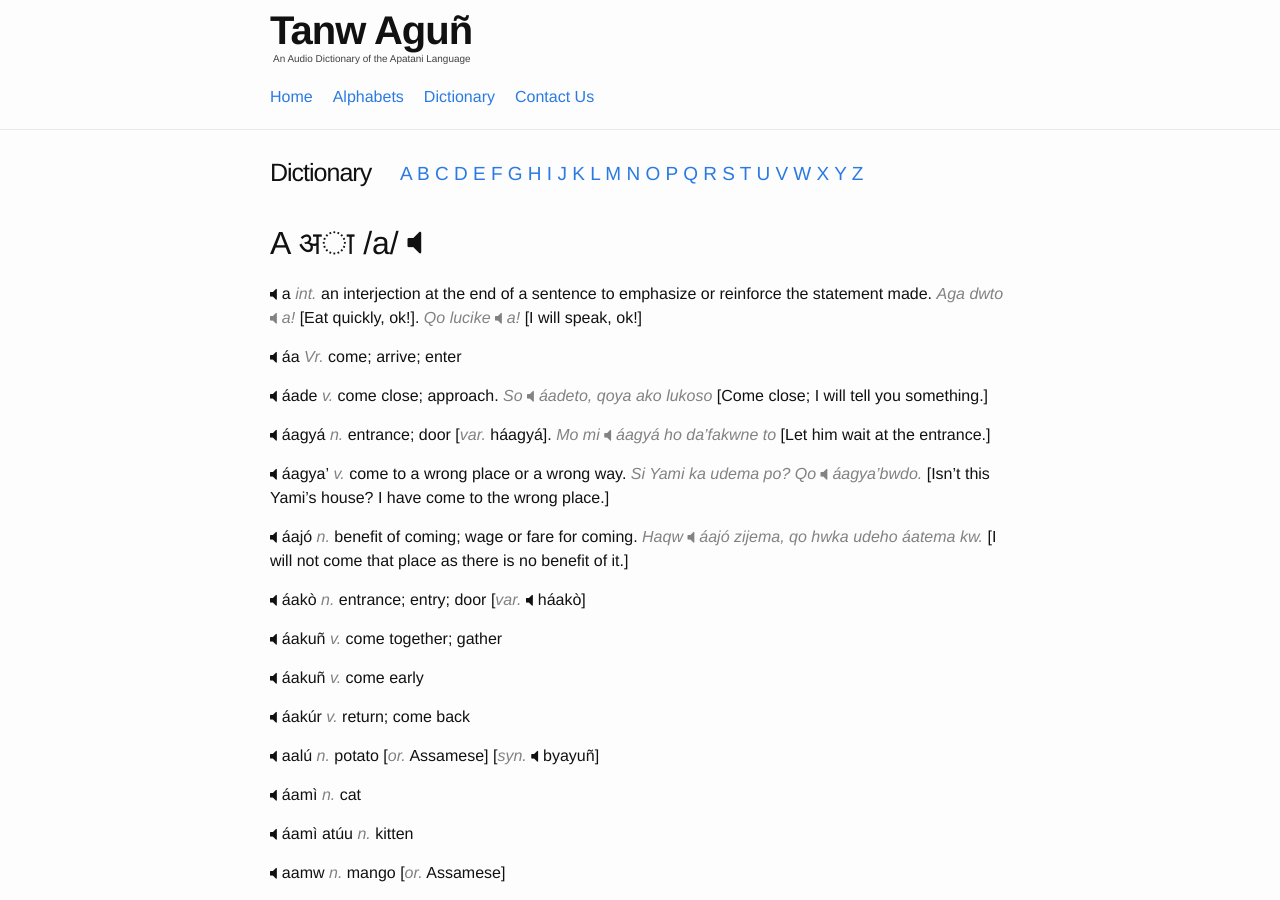
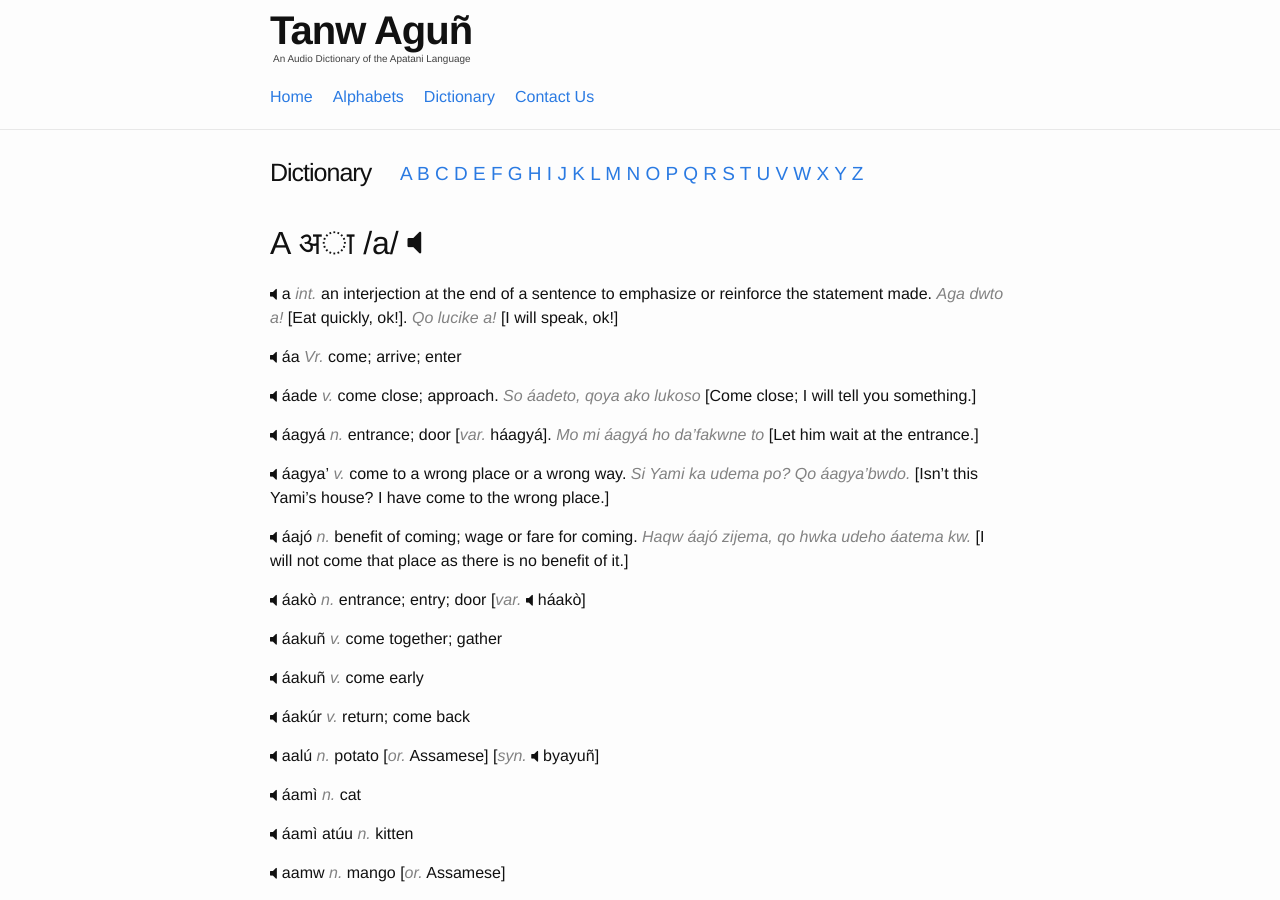
Before and after one commit to hacksparrow/language.apatani.org, a Jekyll site: the page built from dictionary/a.md, in a window 1280 px wide and 900 px high. Built offline with Jekyll 4.4.1, drawn with Linux system fonts in a browser that asks for light colours; nearby versions of some CDN libraries; comment, search, counter and statistics services are not loaded.

Commit message:
Update a.md

```diff
--- a/dictionary/a.md
+++ b/dictionary/a.md
@@ -6,17 +6,17 @@
 ipa: a
 ---
 
-__a__ _int._  an interjection at the end of a sentence to emphasize or reinforce the statement made. _Aga dwto **a**!_ [Eat quickly, ok!]. _Qo lucike **a**!_ [I will speak, ok!]
+__a__ _int._  an interjection at the end of a sentence to emphasize or reinforce the statement made. _Aga dwto a!_ [Eat quickly, ok!]. _Qo lucike a!_ [I will speak, ok!]
 
 __áa__  _Vr._  come; arrive; enter
 
-__áade__  _v._  come close; approach. _So **áade**to, qoya ako lukoso_ [Come close; I will tell you something.]
+__áade__  _v._  come close; approach. _So áadeto, qoya ako lukoso_ [Come close; I will tell you something.]
 
-__áagyá__ _n._  entrance; door  [_var._ háagyá]. _Mo mi **áagyá** ho da'fakwne to_ [Let him wait at the entrance.]
+__áagyá__ _n._  entrance; door  [_var._ háagyá]. _Mo mi áagyá ho da'fakwne to_ [Let him wait at the entrance.]
 
-__áagya'__ _v._  come to a wrong place or a wrong way. _Si Yami ka udema po? Qo **áagya'**bwdo._ [Isn't this Yami's house? I have come to the wrong place.]
+__áagya'__ _v._  come to a wrong place or a wrong way. _Si Yami ka udema po? Qo áagya'bwdo._ [Isn't this Yami's house? I have come to the wrong place.]
 
-__áajó__  _n._  benefit of coming; wage or fare for coming. _Haqw **áajó** zijema, qo hwka udeho áatema kw._ [I will not come that place as there is no benefit of it.]
+__áajó__  _n._  benefit of coming; wage or fare for coming. _Haqw áajó zijema, qo hwka udeho áatema kw._ [I will not come that place as there is no benefit of it.]
 
 __áakò__  _n._  entrance; entry; door [_var._  háakò]
 
```
